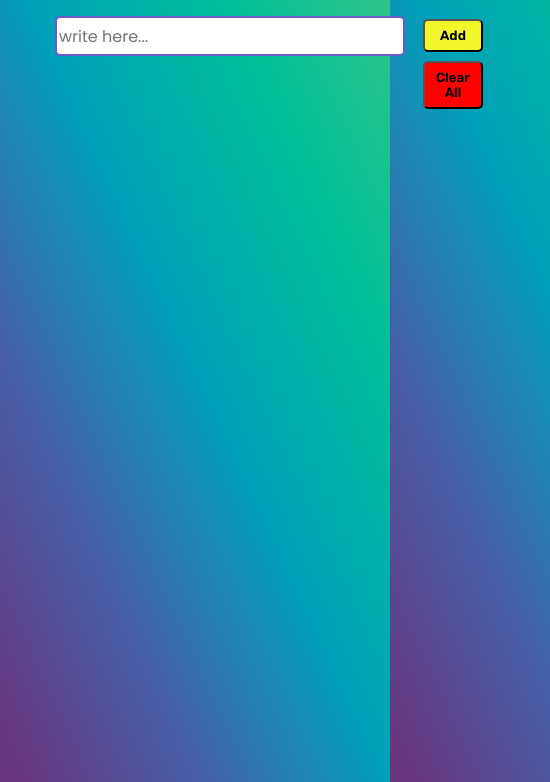
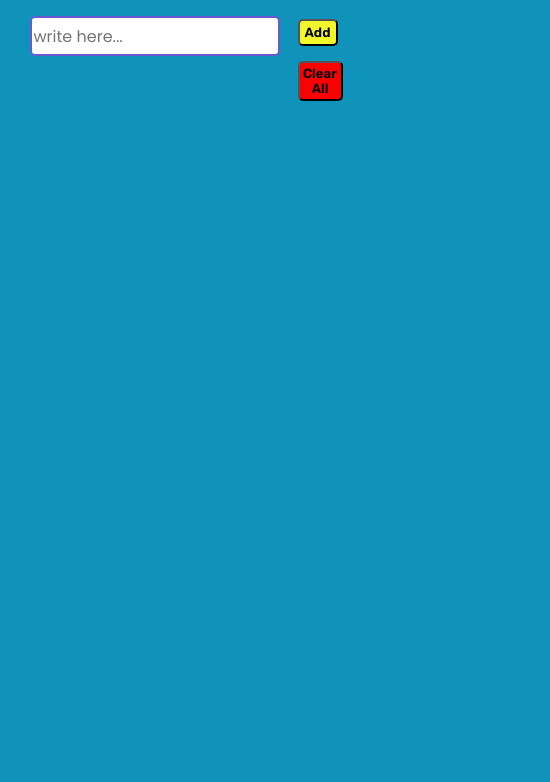
Before and after one commit to Andrii-debug/To-Do-List, a plain HTML site: page index.html in a window 390 px wide. Shown: the part 62-844 px from the top of the page, 550 px wide, since content can reach past the window. Drawn offline with Linux system fonts and the light colour scheme.

Commit message:
add adaptive styles

```diff
--- a/css/main.css
+++ b/css/main.css
@@ -23,7 +23,6 @@ h1 {
     display: flex;
     justify-content: center;
     width: 70%;
-    min-width: 550px;
     padding: 30px 40px;
     margin: 0px auto;
 }
@@ -131,3 +130,30 @@ h1 {
         padding: 10px;
     }
 }
+
+
+@media screen and (min-width: 280px) and (max-width: 556px) {
+    body {
+        width: 100%;
+        background: rgb(15, 147, 187);
+        overflow-x: hidden;
+    }
+    .todo_input {
+       min-width: 250px;
+    }
+    .btn-add {
+        width: 40px;
+        text-align: center;
+        padding: 4px 5px;
+    }
+
+    .btn-clear {
+        width: 45px;
+        padding: 3px 0px;
+    }
+
+    .case {
+        min-width: 200px;
+    }
+
+}
```
